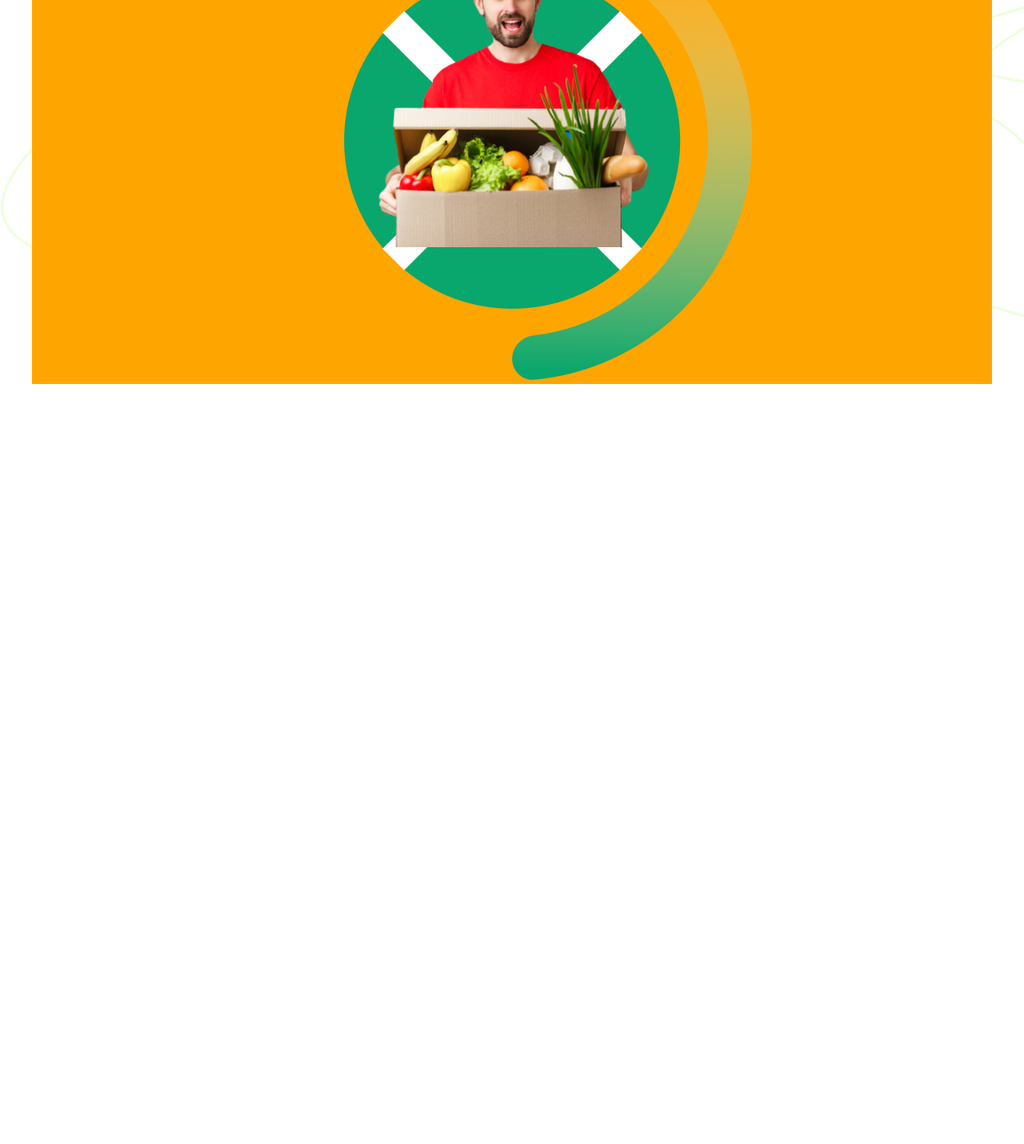
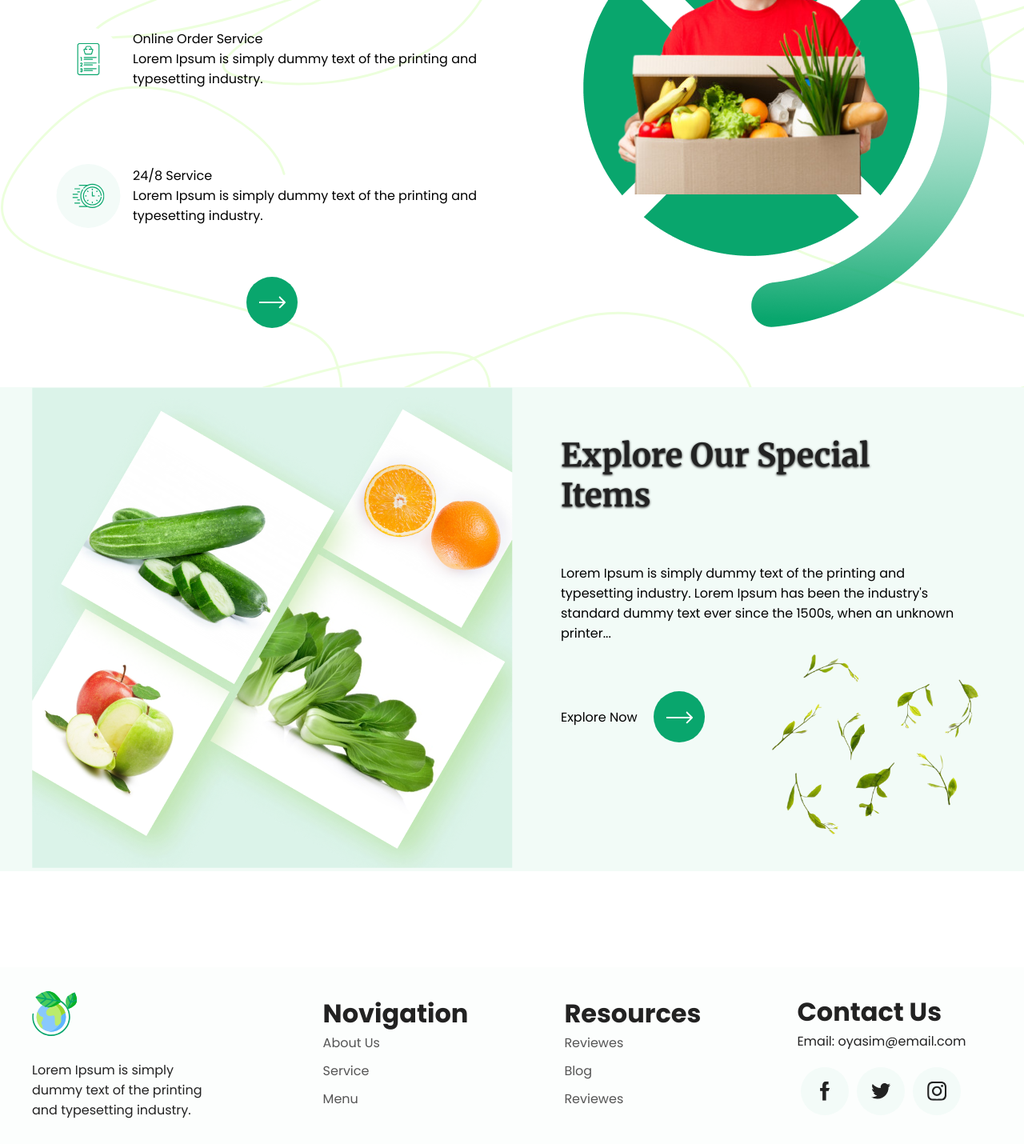
Before and after one commit to Niki1017/foods, a plain HTML site: page index.html in a window 1280 px wide. Shown: the part 1371-2801 px from the top of the page at 80% size. Before the commit the page ends 1851 px from the top, so only its background shows below. Drawn offline with Linux system fonts and the light colour scheme.

Commit message:
read styles and index.html

```diff
--- a/index.html
+++ b/index.html
@@ -67,7 +67,7 @@
         <div class="container">
             <div class="service-left">
                 <h1>Why We Are The Best?</h1>
-                <p>Lorem Ipsum is simply dummy text of the printing and typesetting industry. Lorem Ipsum has been the industry's standard dummy text ever since the 1500s, when an unknown printer took a galley...</p>
+                <p class="desc">Lorem Ipsum is simply dummy text of the printing and typesetting industry. Lorem Ipsum has been the industry's standard dummy text ever since the 1500s, when an unknown printer took a galley...</p>
                 <div class="service-card">
                         <img src="delivery.svg" alt="">
                     <div class="opisanie">
@@ -75,15 +75,19 @@
                         <p>Lorem Ipsum is simply dummy text of the printing and typesetting industry.</p>
                     </div>
                 </div>
-                <img src="order.svg" alt="">
-                <div class="service-card">
-                    <p>Online Order Service</p>
-                    <p>Lorem Ipsum is simply dummy text of the printing and typesetting industry.</p>
+                <div class="service-card green-card">
+                    <img src="order.svg" alt="">
+                    <div class="opisanie">
+                        <p>Online Order Service</p>
+                        <p>Lorem Ipsum is simply dummy text of the printing and typesetting industry.</p>
+                    </div>
                 </div>
                 <div class="service-card">
                     <img src="time.svg" alt="">
-                    <p>24/8 Service</p>
-                    <p>Lorem Ipsum is simply dummy text of the printing and typesetting industry.</p>
+                    <div class="opisanie">
+                        <p>24/8 Service</p>
+                        <p>Lorem Ipsum is simply dummy text of the printing and typesetting industry.</p>
+                    </div>
                 </div>
                 <img src="strelka.svg" alt="">
             </div>
@@ -94,6 +98,64 @@
 
         </div>
     </div>
+    <div class="explore">
+        <div class="container">
+            <div class="left_explore">
+                <img src="fruits.png" alt="">
+            </div>
+            <div class="right_explore">
+                <h1>Explore Our Special Items</h1>
+                <p>Lorem Ipsum is simply dummy text of the printing and typesetting industry. Lorem Ipsum has been the industry's standard dummy text ever since the 1500s, when an unknown printer...</p>
+                <div class="right_bottom">
+                    <div class="order">
+                        <p>Explore Now</p>
+                        <a href="#" class="strelka"></a>
+                    </div>
+                    <img id="lists-explorer" src="lists.png" alt="">
+                </div>
+            </div>
+        </div>
+    </div>
+
+    <footer>
+        <div class="container">
+            <div class="left">
+                <img src="icon.svg" alt="">
+                <p>Lorem Ipsum is simply dummy text of the printing and typesetting industry.</p>
+            </div>
+            <div class="centerOne">
+                <h1>Novigation</h1>
+                <ul>
+                    <li><a href="">About Us</a></li>
+                    <li><a href="">Service</a></li>
+                    <li><a href="">Menu</a></li>
+                </ul>
+            </div>
+            <div class="centerTwo">
+                <h1>Resources</h1>
+                <ul>
+                    <li><a href="">Reviewes</a></li>
+                    <li><a href="">Blog</a></li>
+                    <li><a href="">Reviewes</a></li>
+                </ul>
+            </div>
+            <div class="right">
+                <h1>Contact Us</h1>
+                <p>Email: oyasim@email.com</p>
+                <div class="social">
+                    <a href="#">
+                        <img src="facebook.svg" alt="">
+                    </a>
+                    <a href="#">
+                        <img src="twitter.svg" alt="">
+                    </a>
+                    <a href="#">
+                        <img src="instagram.svg" alt="">
+                    </a>
+                </div>
+            </div>
+        </div>
+    </footer>
 </body>
 
 </html>
--- a/style.css
+++ b/style.css
@@ -201,10 +201,163 @@ header .left{
     background-image: url("izvilina.svg");
 }
 
-.service-left{
-    background-color: pink;
+.about .container{
+    display: flex;
+    justify-content: space-between;
+    align-items: flex-end;
 }
 
-.service-right{
-    background-color: orange;
+.about .container h1,
+.explore h1{
+    text-align: left;
+    color: #222;
+    font-size: 40px;
+    margin-bottom: 30px;
+    font-family: 'Merriweather', sans-serif;
 }
+
+.about .container .desc{
+    text-align: left;
+    color: #555555;
+    font-size: 18px;
+    margin-bottom: 30px;
+    font-family: 'Poppins', sans-serif;
+}
+
+.about{
+    padding: 70px 0;
+}
+
+.service-card{
+    display: flex;
+    align-items: center;
+    text-align: left;
+    padding: 30px;
+    margin: 30px 0;
+    font-family: 'Poppins', sans-serif;
+}
+
+.service-left h1,
+.explore h1{
+    text-shadow: 0px 1px 3px black;
+}
+
+.explore h1{
+    margin: 60px;
+}
+
+.service-card .opisanie{
+    margin-left: 15px;
+}
+
+.explore{
+    background-color: rgba(9, 166, 109, 0.05);
+}
+
+.explore .container{
+    display: flex;
+    justify-content: space-between;
+    align-items: flex-start;
+    overflow: hidden;
+}
+
+.explore .container .right_explore h2{
+    color: #222222;
+    font-size: 50px;
+    text-align: left;
+    margin: 70px 0 70px 70px;
+}
+
+.explore .container .right_bottom{
+    display: flex;
+    justify-content: space-between;
+    align-items: flex-start;
+
+}
+
+.explore .container #lists-explorer{
+    position: absolute;
+    width: 30%;
+    right: 0;
+}
+
+.explore p{
+    font-family: 'Poppins', sans-serif;
+    text-align: left;
+    margin-left: 60px;
+    margin-right: 20px;
+}
+
+.explore .order{
+    margin-top: 60px;
+}
+
+footer{
+    display: flex;
+    align-items: center;
+    justify-content: center;
+    font-family: 'Poppins', sans-serif;
+    background-color: #FCFEFD;
+    width: 100%;
+    margin-top: 120px;
+}
+
+footer .container{
+    display: flex;
+    color: #222;
+    align-items: center;
+    gap: 120px;
+    justify-content: space-between;
+    padding: 30px 0;
+}
+
+footer .container .left{
+    width: 35%;
+}
+
+footer .container .left img{
+    margin-bottom: 30px;
+    display: block;
+}
+
+footer .container .left p{
+    text-align: left;
+}
+
+footer .container .centerOne ul li,
+footer .container .centerTwo ul li{
+    list-style-type: none;
+    text-align: left;
+    margin-bottom: 10px;
+}
+
+footer .container .centerOne ul li a,
+footer .container .centerTwo ul li a{
+    text-decoration: none;
+    color: #555555;
+}
+
+footer .container .right{
+    width: 35%;
+    display: block;
+    text-align: left;
+}
+
+footer .container .right .social{
+    display: flex;
+    align-items: center;
+    margin-top: 15px;
+    flex-wrap: wrap;
+}
+
+footer .container .right .social a{
+    text-decoration: none;
+    align-items: center;
+    display: flex;
+    justify-content: center;
+    background-color: #F3FBF8;
+    border-radius: 50%;
+    width: 60px;
+    height: 60px;
+    margin: 5px;
+}
```
Also changed, not shown: delivery.svg (added), facebook.svg (added), fruits.png (added), instagram.svg (added), order.svg (added), time.svg (added), twitter.svg (added).
